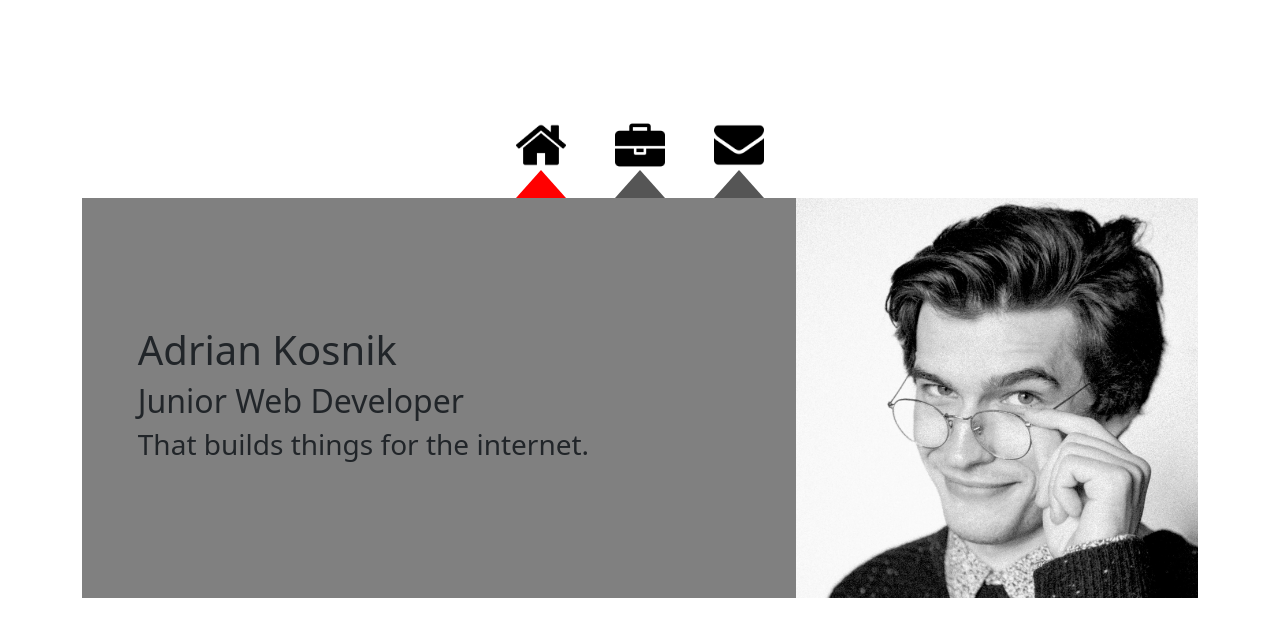
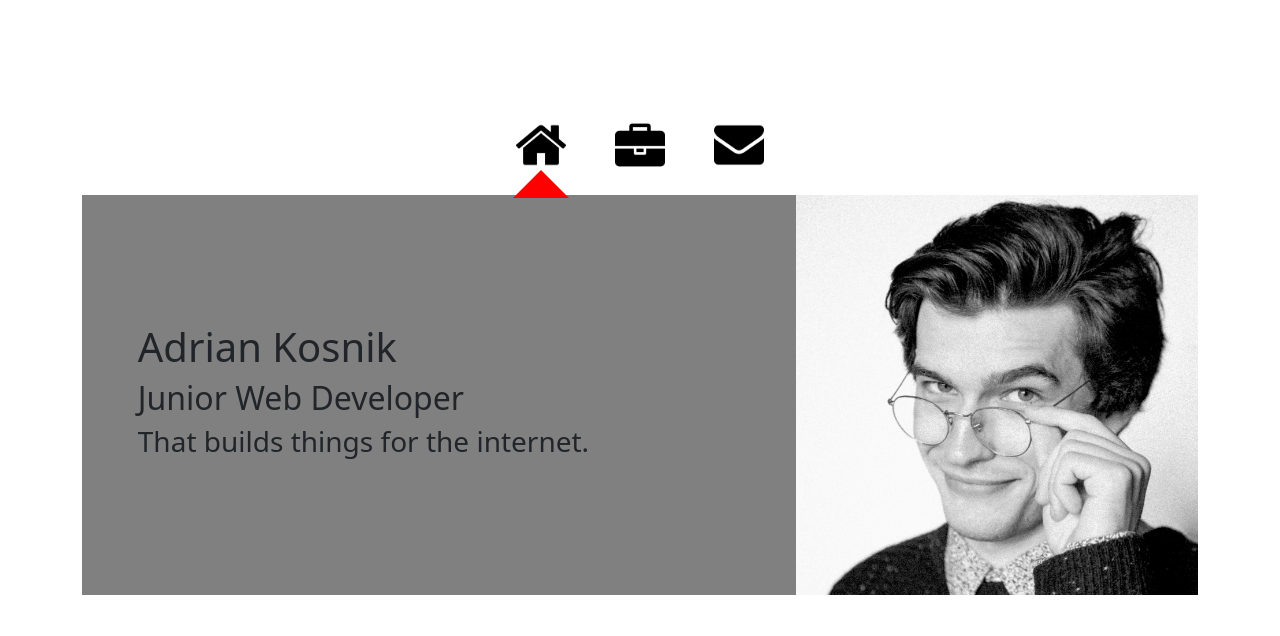
Before and after one commit to Adrian-Kosnik/personal-portfolio, a React (Create React App) app: page / in a window 1280 px wide. Shown: the top 636 px of the page. Built offline with nearby package versions, Linux system fonts and the light colour scheme.

Commit message:
this is a commit of WIP of the pointer triangle grow animation, currently it grows from top to bottom, tried reversing that to no avail, will need to slide it into its spot from behind the background element to make an ilusion of it growing

```diff
--- a/src/App.css
+++ b/src/App.css
@@ -98,19 +98,38 @@
   display: flex;
   justify-content: space-around;
   list-style: none;
-
+  height: 25px;
 }
 
 #pointer {
   width: 0;
   height: 0;
-  border-left: 25px solid transparent;
+  /* border-left: 25px solid transparent;
   border-right: 25px solid transparent;
-  border-bottom: 28px solid #555;
+  border-bottom: 28px solid #555; */
+
+  border: 28px solid transparent;
+  border-top: 0px;
+  border-bottom: 28px solid red;
+
+  /* transition: .5s .5s, transform .5s;
+  left: 0;
+  transform: scaleY(0); */
+
+  opacity: 1;
+  transition: opacity 0.5s ease-out, border-bottom 0.5s ease-in;
 }
 
 #pointer.active {
   border-bottom: 28px solid red;
+  /* transition: left .5s, transform .5s .5s; */
+  /* left: 200px; */
+  /* transform: scaleY(1); */
+}
+
+#pointer.not-active {
+  border-bottom: 0px;
+  opacity: 0;
 }
 
 /* Navbar styling */
--- a/src/Header/Pointer.js
+++ b/src/Header/Pointer.js
@@ -12,7 +12,7 @@ function Pointer() {
 
 function PointerDiv({ href, ...props }) {
     const path = window.location.pathname
-    return <div id="pointer" href={href} {...props} className={path === href ? "active" : ""}></div>
+    return <div id="pointer" href={href} {...props} className={path === href ? "active" : "not-active"}></div>
 };
 
 export default Pointer;
```
